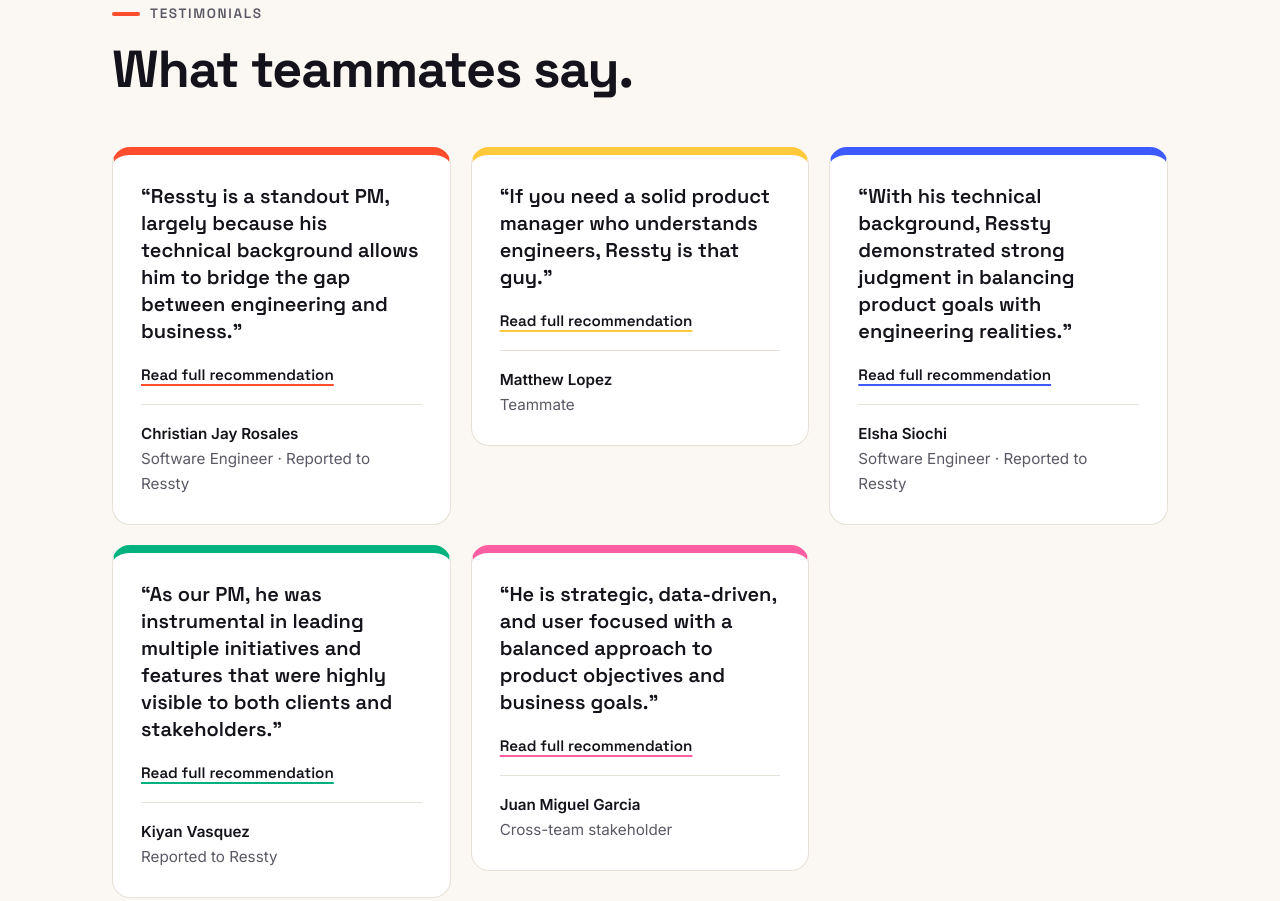
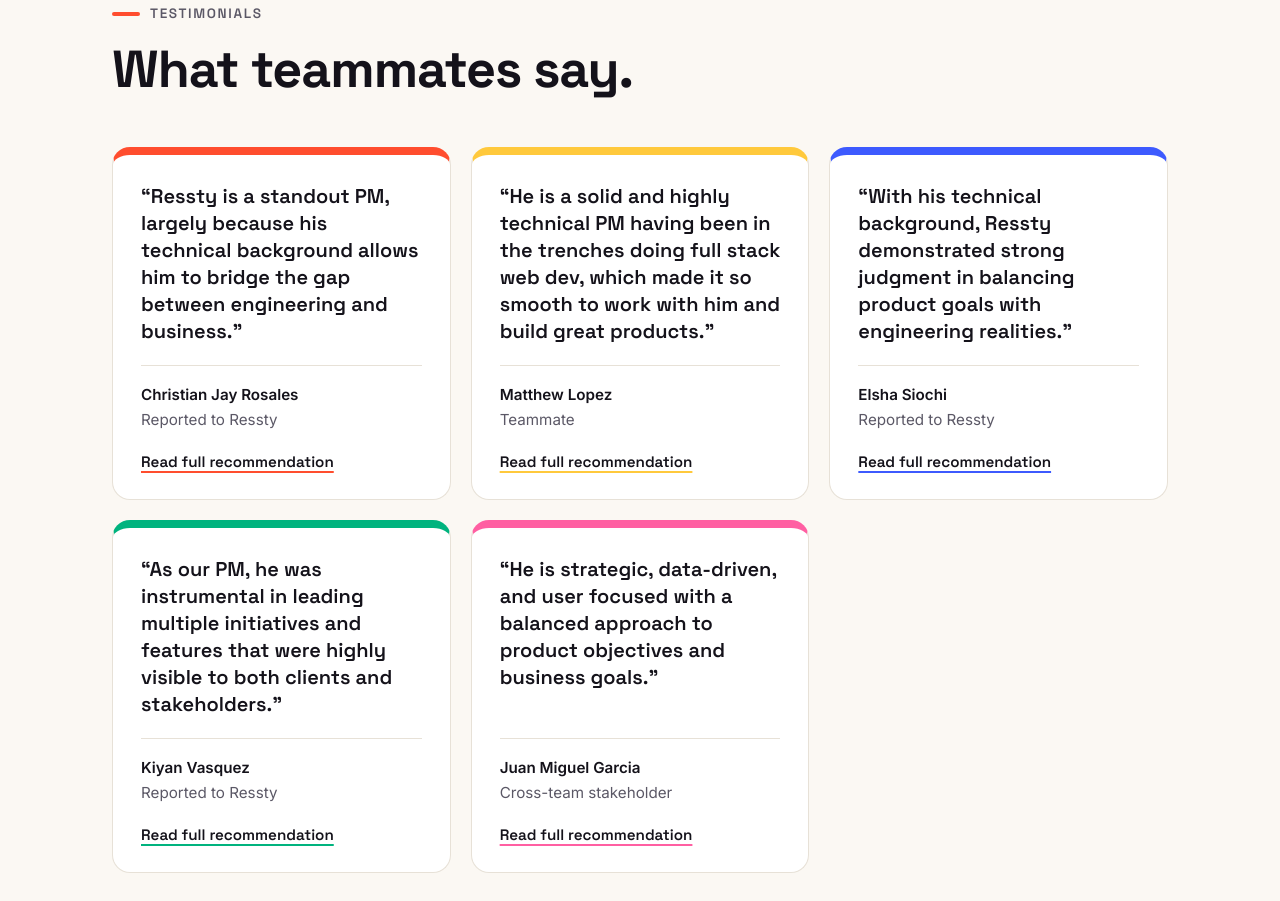
Before and after one commit to resstymanuzon/me, an Astro site: page / in a window 1280 px wide. Shown: the part 4490-5391 px from the top of the page. Built offline with nearby package versions, Linux system fonts and the light colour scheme; Astro itself is replaced by a stand-in of ours.

Commit message:
Add files via upload

```diff
--- a/src/data/site.ts
+++ b/src/data/site.ts
@@ -83,7 +83,7 @@ export const experience = [
 export const testimonials = [
   {
     name: 'Christian Jay Rosales',
-    relation: 'Software Engineer · Reported to Ressty',
+    relation: 'Reported to Ressty',
     color: 'coral',
     highlight:
       'Ressty is a standout PM, largely because his technical background allows him to bridge the gap between engineering and business.',
@@ -99,14 +99,15 @@ export const testimonials = [
     name: 'Matthew Lopez',
     relation: 'Teammate',
     color: 'yellow',
-    highlight: 'If you need a solid product manager who understands engineers, Ressty is that guy.',
+    highlight:
+      'He is a solid and highly technical PM having been in the trenches doing full stack web dev, which made it so smooth to work with him and build great products.',
     quote: [
       'If you need a solid product manager who understands engineers, Ressty is that guy. I’ve worked with him, both when he was a software engineer and when he became a product manager. He is a solid and highly technical PM having been in the trenches doing full stack web dev, which made it so smooth to work with him and build great products. He’s very data driven and is so passionate about UX. He’s known to be my company’s most avid user of Whimsical and Figma—he just loves to visualise and document everything from user flows to architectures to team processes which makes him so well organised. And overall he’s just a great individual to work with because he’s naturally good with people, jibes well with colleagues, and always looks out for them.',
     ],
   },
   {
     name: 'Elsha Siochi',
-    relation: 'Software Engineer · Reported to Ressty',
+    relation: 'Reported to Ressty',
     color: 'blue',
     highlight:
       'With his technical background, Ressty demonstrated strong judgment in balancing product goals with engineering realities.',
--- a/src/pages/index.astro
+++ b/src/pages/index.astro
@@ -163,13 +163,13 @@ const posts = (await getPosts()).slice(0, 3);
       {testimonials.map((t, i) => (
         <li class={`quote swatch-${t.color}`}>
           <blockquote>“{t.highlight}”</blockquote>
-          <button type="button" class="read-more" data-open-dialog={`testimonial-${i}`}>
-            Read full recommendation
-          </button>
           <p class="who">
             <strong>{t.name}</strong>
             <span class="muted">{t.relation}</span>
           </p>
+          <button type="button" class="read-more" data-open-dialog={`testimonial-${i}`}>
+            Read full recommendation
+          </button>
         </li>
       ))}
     </ul>
@@ -444,7 +444,8 @@ const posts = (await getPosts()).slice(0, 3);
   .quotes {
     display: grid;
     grid-template-columns: repeat(auto-fit, minmax(300px, 1fr));
-    align-items: start;
+    /* Every row as tall as the tallest card, so all cards match */
+    grid-auto-rows: 1fr;
     gap: 20px;
     padding: 0;
     margin: 48px 0 0;
@@ -497,6 +498,7 @@ const posts = (await getPosts()).slice(0, 3);
   }
 
   .quote .who {
+    margin-top: auto;
     padding-top: 16px;
     border-top: 1.5px solid var(--line);
   }
```
